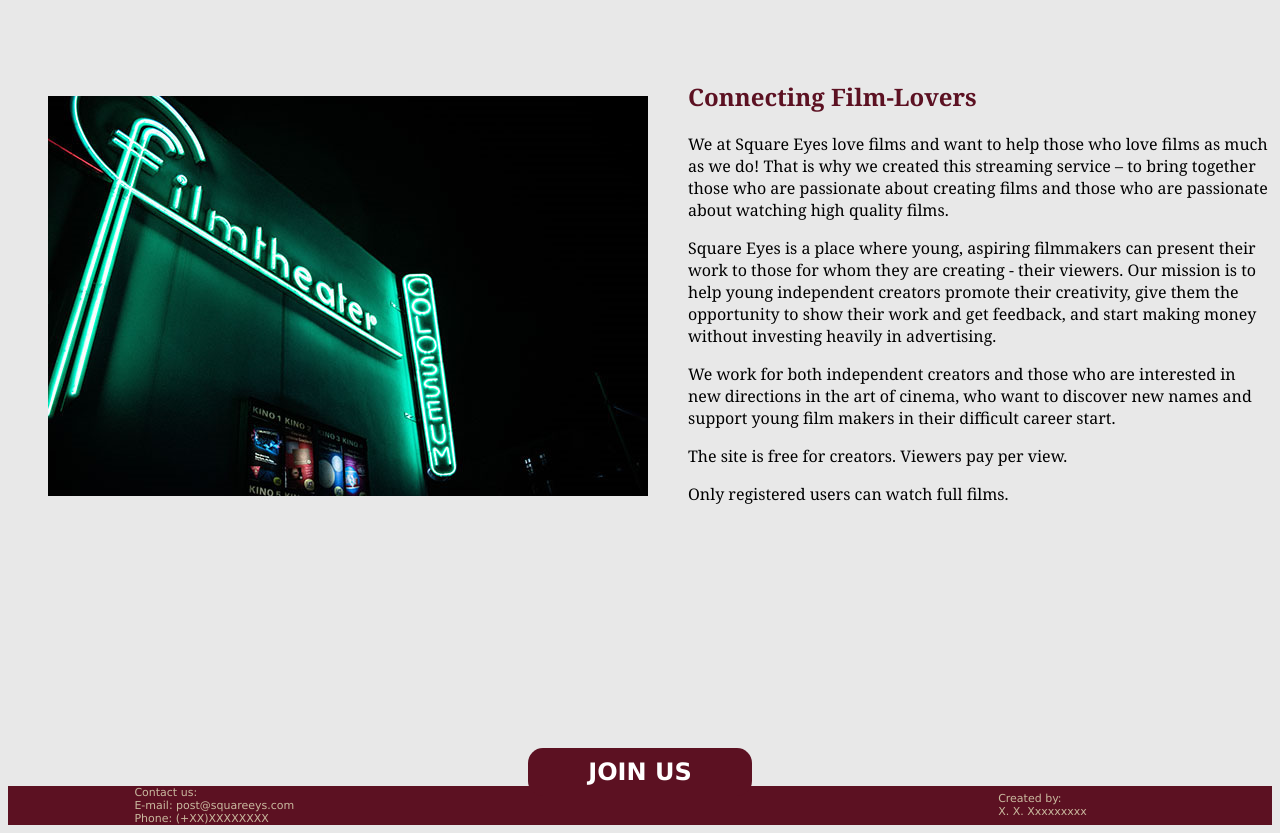
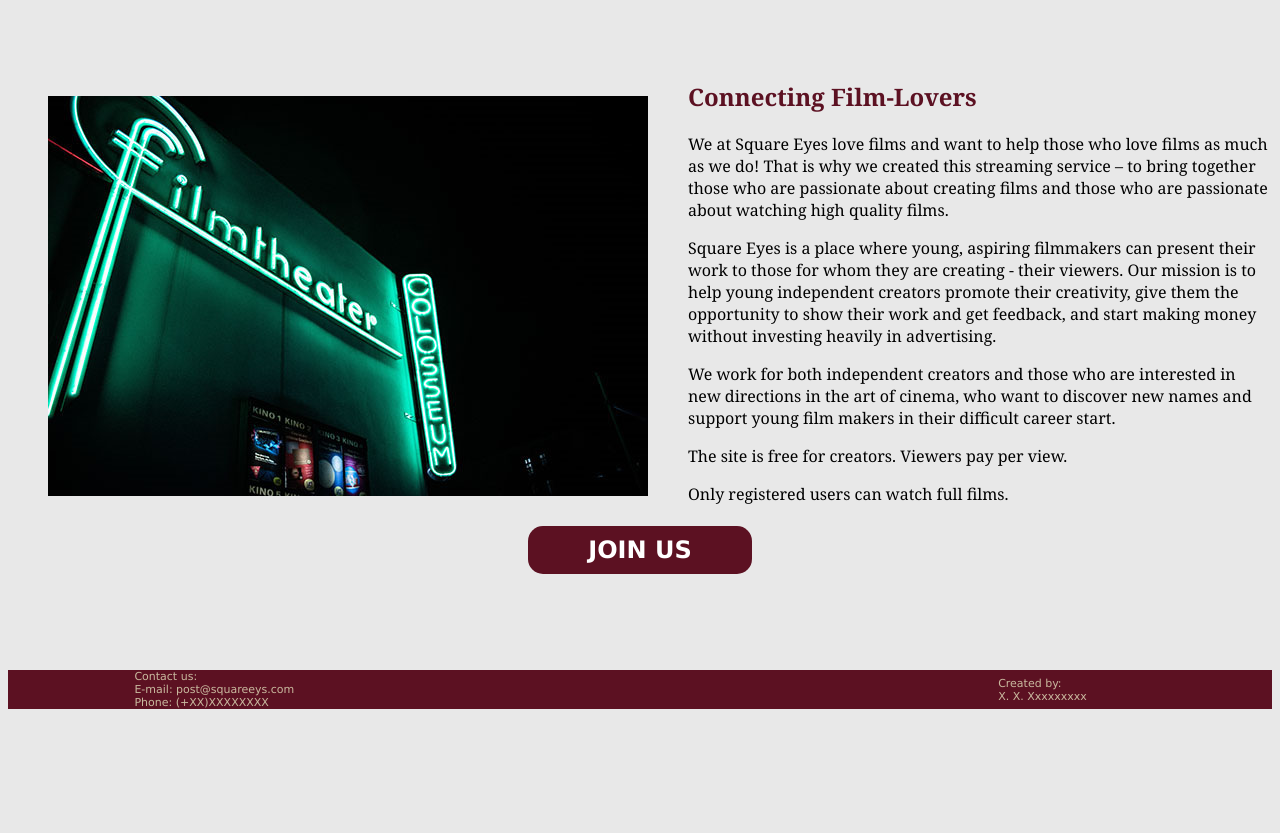
Before and after one commit to Noroff-FEU-Assignments/cross-course-project-kaggi, a plain HTML site: page index.html in a window 1280 px wide. Shown: the part 99-932 px from the top of the page. After the commit the page ends 816 px from the top, so only its background shows below. Drawn offline with Linux system fonts and the light colour scheme.

Commit message:
Modified home page, css

```diff
--- a/css/square_eyes_styles.css
+++ b/css/square_eyes_styles.css
@@ -137,8 +137,13 @@ header a {
 
 .hompage_cta {
   position: relative;
-  margin-top: 20%;
   text-align: center;
+  margin-top: 15px;
+  margin-bottom: 15px;
 }
 
-/*Some comment*/
+.hompage_content::after {
+  clear: both;
+  content: "";
+  display: table;
+}
--- a/index.html
+++ b/index.html
@@ -49,12 +49,14 @@
 
         </section>
 
-        <section class="hompage_cta">
 
-            <a href="create_account.html" class="cta">Join Us</a>
-        </section>
+
 
     </main>
+    <section class="hompage_cta">
+
+        <a href="create_account.html" class="cta">Join Us</a>
+    </section>
 
     <footer>
         <div class="footer_contact_info">
```
